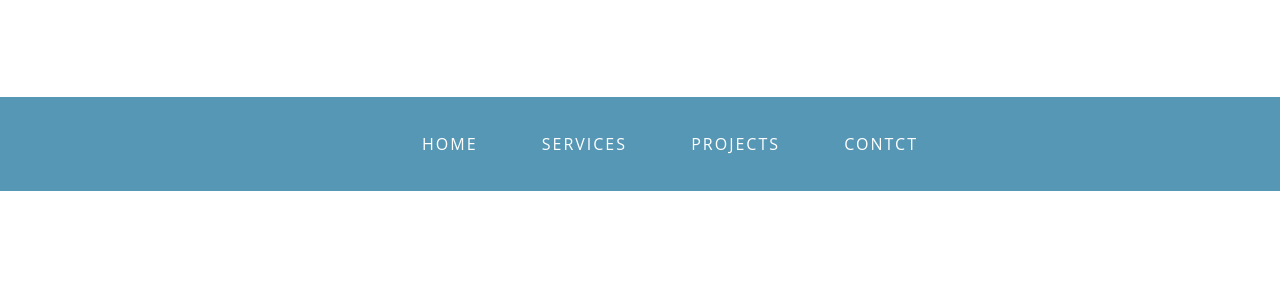
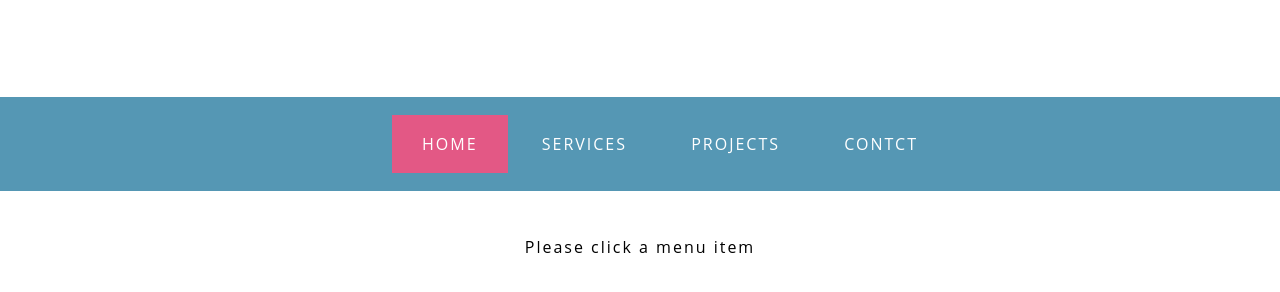
Before and after one commit to caseydemo/partner-programming, a website: page app/index.html in a window 1280 px wide. Shown: the part 46-338 px from the top of the page. Drawn offline with nearby package versions, Linux system fonts and the light colour scheme.

Commit message:
lordy this is fast

```diff
--- a/app/css/style.css
+++ b/app/css/style.css
@@ -7,8 +7,7 @@ body{
 }
 nav{
 	background-color: #5597b4;
-	padding: 18px 30px;
-	margin: 100px auto 45px;
+	margin: 60px auto 45px;
 	display: inline-block;
 	/*border : 1px solid blue;*/
 	width: 100%;
@@ -25,10 +24,10 @@ nav a{
 	padding-right: 30px;
 	padding-left: 30px;
 	text-transform: uppercase;
-	text-decoration: none !important;
+	text-decoration: none;
 	/*border:1px solid red;*/
 	letter-spacing: 2px;
 	}
 	.active{
-		background-color: e35885;
+		background-color: #e35885;
 	}
--- a/app/index.html
+++ b/app/index.html
@@ -19,10 +19,13 @@
 		<a id="projectsMenu" href="#">projects</a>
 		<a id="contactMenu" href="#">contct</a>
 	</nav>
+	<div>
+		<p class="messagePara">{{ message }}</p>
+	</div>
 
 </div>
+<script src="https://unpkg.com/vue"></script> <!-- has to be above local scripts -->
+<script type="text/javascript" src="main.js"></script>
 
-<script type="text/javascript" src="main.js"></script>
-<script src="https://unpkg.com/vue">
 </body>
 </html>
--- a/app/main.js
+++ b/app/main.js
@@ -0,0 +1,10 @@
+var menu = new Vue({
+
+	el : '#menu',
+	data : {
+		message: 'Please click a menu item'
+	},
+	methods : {
+
+	}
+});
--- a/app/style.css
+++ b/app/style.css
@@ -1,6 +1,9 @@
 *{
 	margin: 0px;
 	padding:0px;
+}
+[v-cloak]{
+	display: none;
 }
 body{
 	font-family: 'Open Sans', sans-serif;
@@ -30,5 +33,11 @@ nav a{
 	letter-spacing: 2px;
 	}
 	.active{
-		background-color: e35885;
+		background-color: #e35885;
 	}
+	.messagePara{
+		text-align: center;
+		font-size: 16px;
+		letter-spacing: 2px;
+
+	}
```
